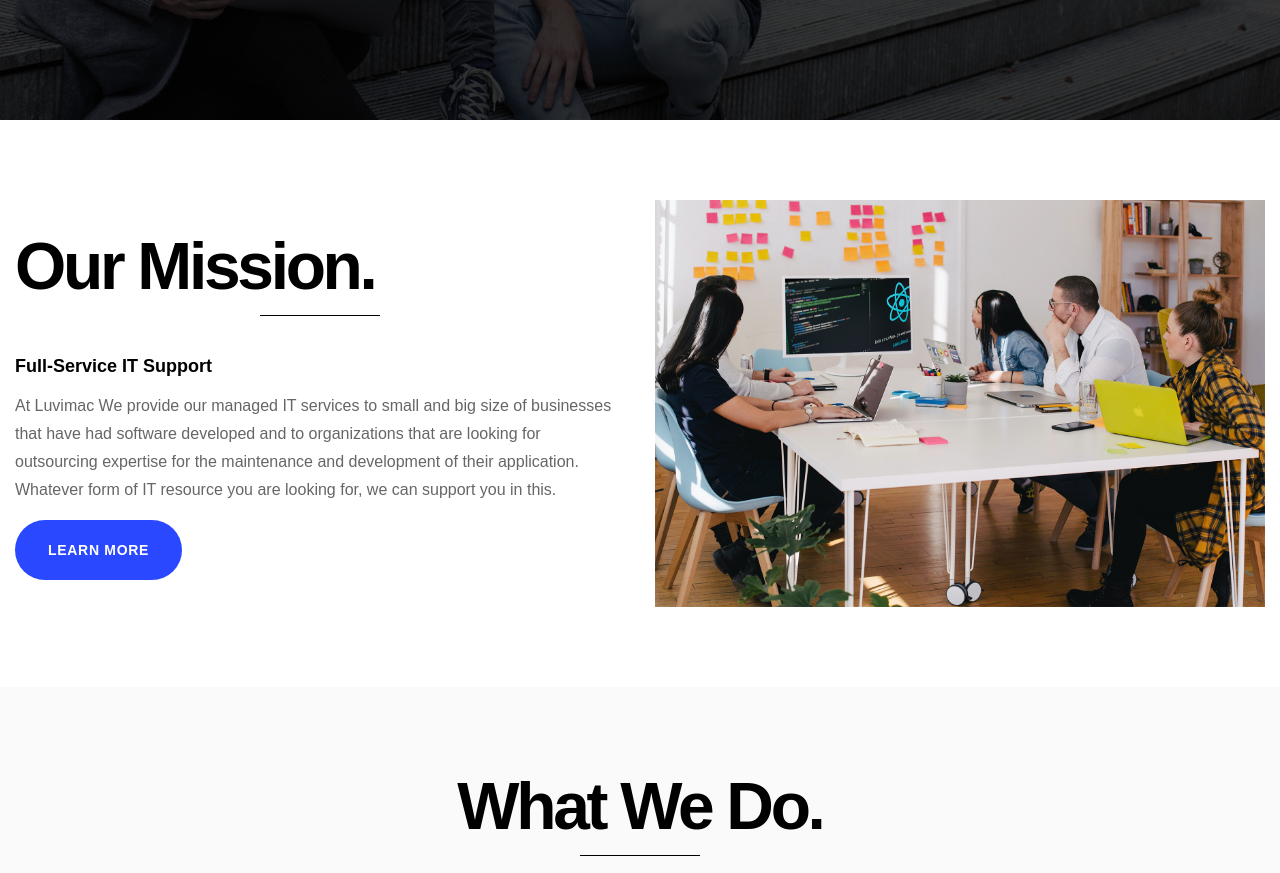
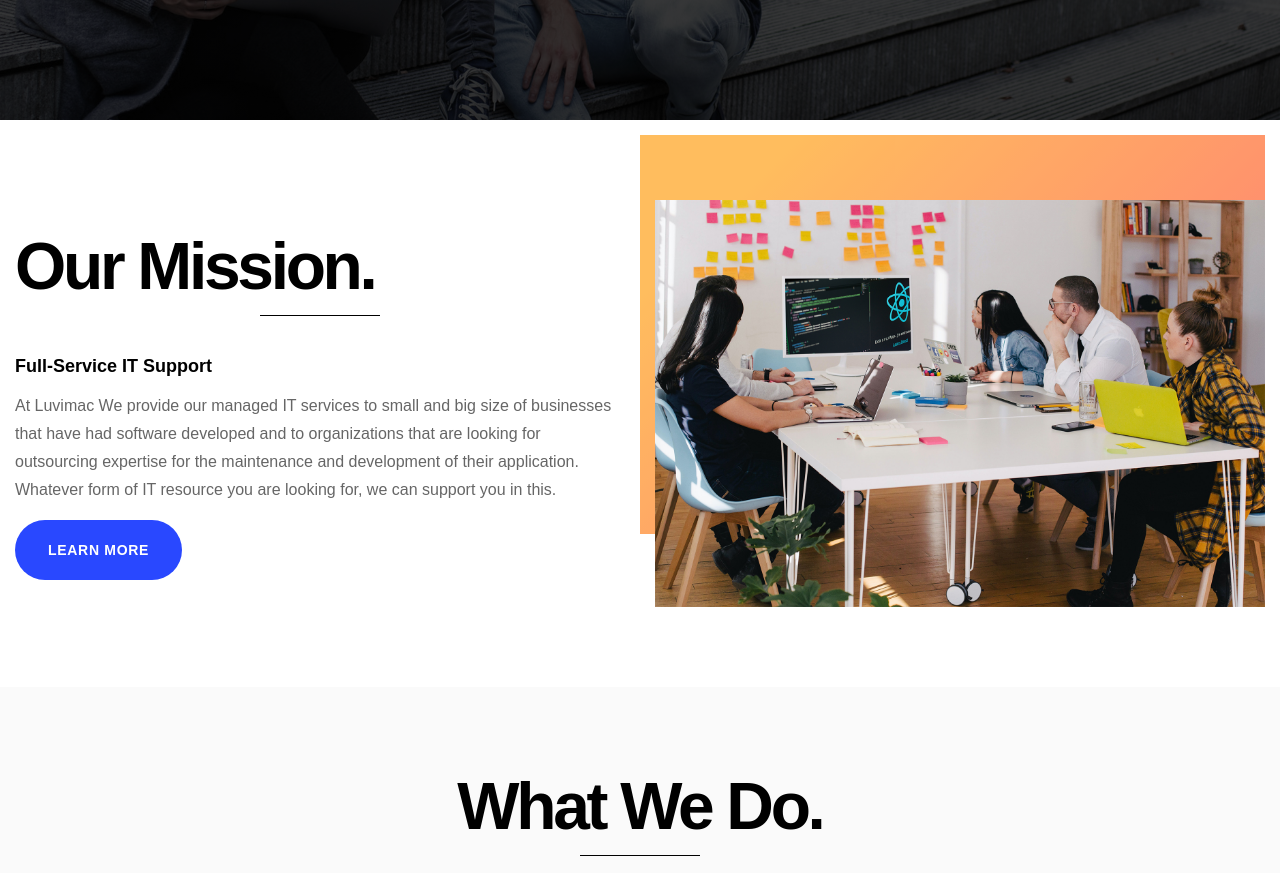
Before and after one commit to akashchaubey/luvimac, a Vue app: page /about in a window 1280 px wide. Shown: the part 480-1353 px from the top of the page. Built offline with nearby package versions, Linux system fonts and the light colour scheme.

Commit message:
work on about page

```diff
--- a/src/views/About.vue
+++ b/src/views/About.vue
@@ -1,11 +1,12 @@
 <template>
     <div class="inner">
       <Pagetitle/>
-    <section class="our-mission section">
+    <section class="our-mission section" style="overflow:hidden;">
       <div class="container-fluid wd-container">
         <div class="row flex-md-row-reverse">
           <div class="col-lg-6 col-md-6 col-12">
               <img src="../../public/img/about/our-mision-2.jpg" class="img-fluid">
+              <div class="bgImg" :style="{transform: 'translate3d(0px, '+(-80+windowTop/5)+'px , 0px)'}"></div>
           </div>
           <div class="col-lg-6 col-md-6 col-12 d-flex align-items-center">
             <div class="ctn-box">
@@ -109,14 +110,40 @@ export default {
                 "icon": '<img svg-inline src="../../public/img/services-icon/lm-maintenance-support.svg" class="vue-logo" />',
                 "linkOne": "link1",
                 }
-            ]
+            ],
+            windowTop: 0
         }
+    },
+    mounted() {
+      window.addEventListener("scroll", this.onScroll)
+    },
+    beforeDestroy() {
+      window.removeEventListener("scroll", this.onScroll)
+    },
+    methods: {
+      onScroll(e) {
+        this.windowTop = window.top.scrollY /* or: e.target.documentElement.scrollTop */
+        console.log({ top: this.windowTop });
+      }
     }
-
 };
 </script>
 
 <style lang="scss" scoped>
+.bgImg{
+    // max-width: 480px;
+    // max-height: 581px;
+    width: calc(100% - 15px);
+    height: calc(100% - 8px);
+    position: absolute;
+    top: 15px;
+    right: 15px;
+    background-color: #fff;
+    background-image: linear-gradient(-45deg,#ff3b3b,#ffa219 85%);
+    opacity: .7;
+    z-index: -1;
+
+}
   .get-started{
     position: relative;
     background:url(../../public/img/about/get-started.jpg);
```
Also changed, not shown: public/img/technology/frontend/pwa.png, public/img/technology/frontend/pwa_sdfsdf.png (added).
